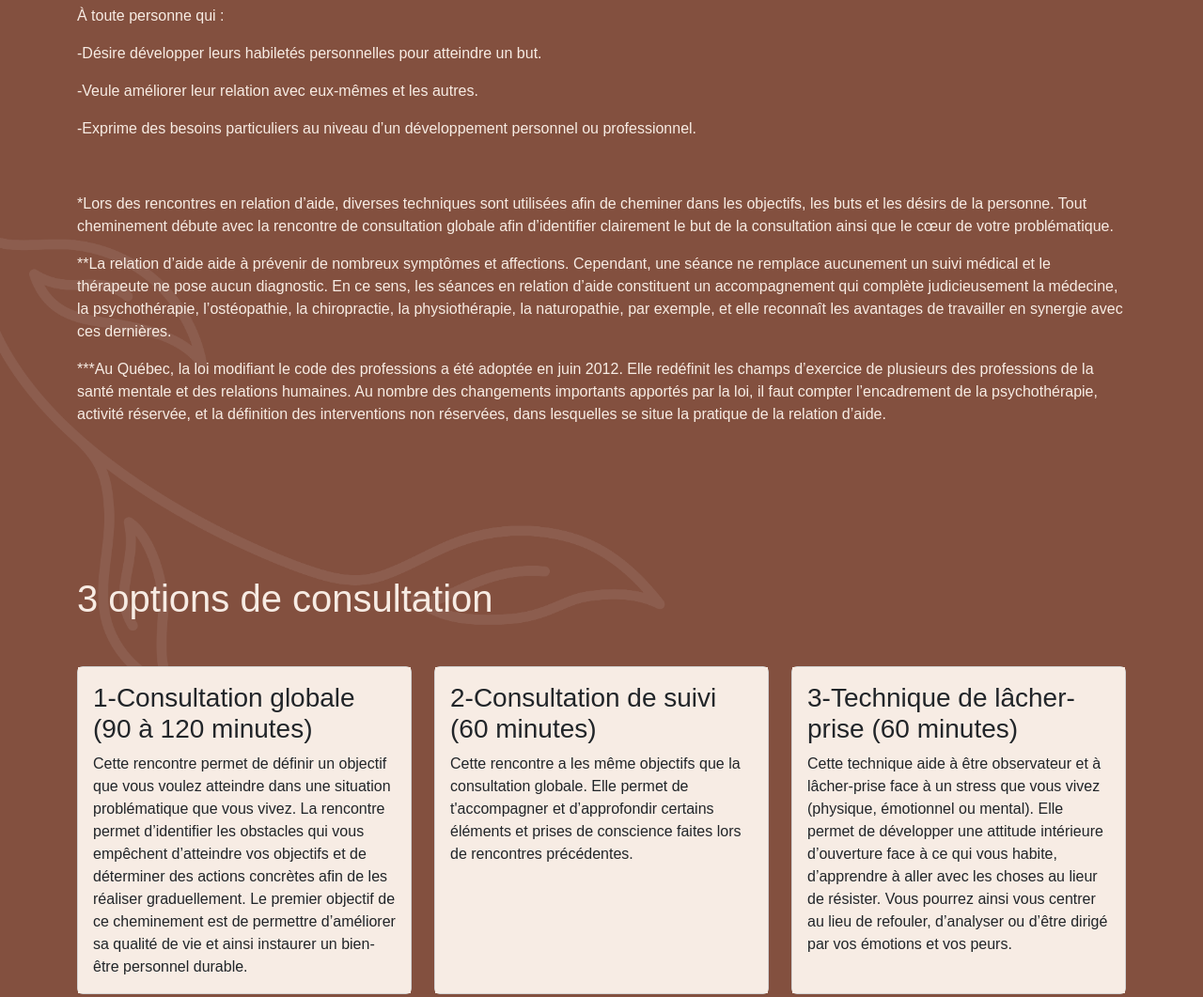
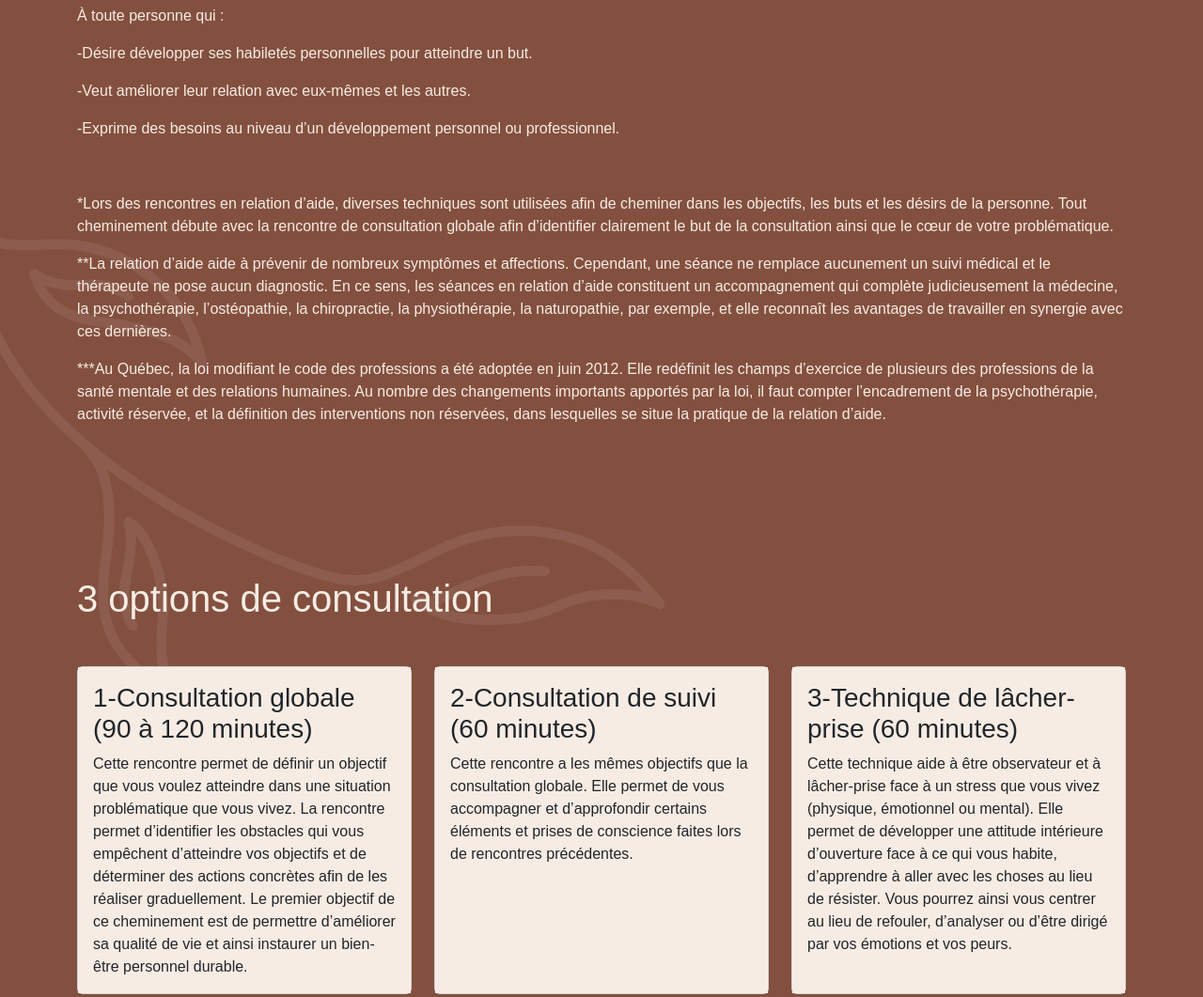
Before and after one commit to myriamcoupal/France-Coupal-Relation-d-aide, a website: page Relation d'aide.html in a window 1280 px wide. Shown: the part 893-1954 px from the top of the page at 94% size. Drawn offline with nearby package versions, Linux system fonts and the light colour scheme.

Commit message:
corrections orthographe

```diff
--- a/Relation d'aide.html
+++ b/Relation d'aide.html
@@ -76,9 +76,9 @@
 			<p>-Développer l’autonomie en utilisant des stratégies efficaces.</p>
 			<h3 class="mt-5">À qui s’adresse les consultations :</h3>
 			<p>À toute personne qui :</p>
-			<p>-Désire développer leurs habiletés personnelles pour atteindre un but.</p>
-			<p>-Veule améliorer leur relation avec eux-mêmes et les autres.</p>
-			<p>-Exprime des besoins particuliers au niveau d’un développement personnel ou professionnel.</p>
+			<p>-Désire développer ses habiletés personnelles pour atteindre un but.</p>
+			<p>-Veut améliorer leur relation avec eux-mêmes et les autres.</p>
+			<p>-Exprime des besoins au niveau d’un développement personnel ou professionnel.</p>
 			<p class="text-white opacity-0">-Expriment des besoins particuliers au niveau d’un développement personnel ou professionnel.</p>
 			<p>*Lors des rencontres en relation d’aide, diverses techniques sont utilisées afin de cheminer dans les objectifs, les buts et les désirs de la personne.  Tout cheminement débute avec la rencontre de consultation globale afin d’identifier clairement le but de la consultation ainsi que le cœur de votre problématique.</p>
 			<p>**La relation d’aide aide à prévenir de nombreux symptômes et affections. Cependant, une séance ne remplace aucunement un suivi médical et le thérapeute ne pose aucun diagnostic. En ce sens, les séances en relation d’aide constituent un accompagnement qui complète judicieusement la médecine, la psychothérapie, l’ostéopathie, la chiropractie, la physiothérapie, la naturopathie, par exemple, et elle reconnaît les avantages de travailler en synergie avec ces dernières.</p>
@@ -100,7 +100,7 @@
 				  <div class="card h-100">
 					<div class="card-body bg-light">
 					  <h3 class="card-title">2-Consultation de suivi (60 minutes)</h3>
-					  <p class="card-text">Cette rencontre a les même objectifs que la consultation globale. Elle permet de t'accompagner et d’approfondir certains éléments et prises de conscience faites lors de rencontres précédentes.</p>
+					  <p class="card-text">Cette rencontre a les mêmes objectifs que la consultation globale. Elle permet de vous accompagner et d’approfondir certains éléments et prises de conscience faites lors de rencontres précédentes.</p>
 					</div>
 				  </div>
 				</div>
@@ -108,7 +108,7 @@
 				  <div class="card h-100">
 					<div class="card-body bg-light">
 					  <h3 class="card-title">3-Technique de lâcher-prise (60 minutes)</h3>
-					  <p class="card-text">Cette technique aide à être observateur et à lâcher-prise face à un stress que vous vivez (physique, émotionnel ou mental).  Elle permet de développer une attitude intérieure d’ouverture face à ce qui vous habite, d’apprendre à aller avec les choses au lieur de résister.  Vous pourrez ainsi vous centrer au lieu de refouler, d’analyser ou d’être dirigé par vos émotions et vos peurs.</p>
+					  <p class="card-text">Cette technique aide à être observateur et à lâcher-prise face à un stress que vous vivez (physique, émotionnel ou mental).  Elle permet de développer une attitude intérieure d’ouverture face à ce qui vous habite, d’apprendre à aller avec les choses au lieu de résister.  Vous pourrez ainsi vous centrer au lieu de refouler, d’analyser ou d’être dirigé par vos émotions et vos peurs.</p>
 					</div>
 				  </div>
 				</div>
```
Also changed, not shown: index.html (+1 -1 lines), politique.html (+1 -1 lines), À propos.html (+2 -2 lines).
